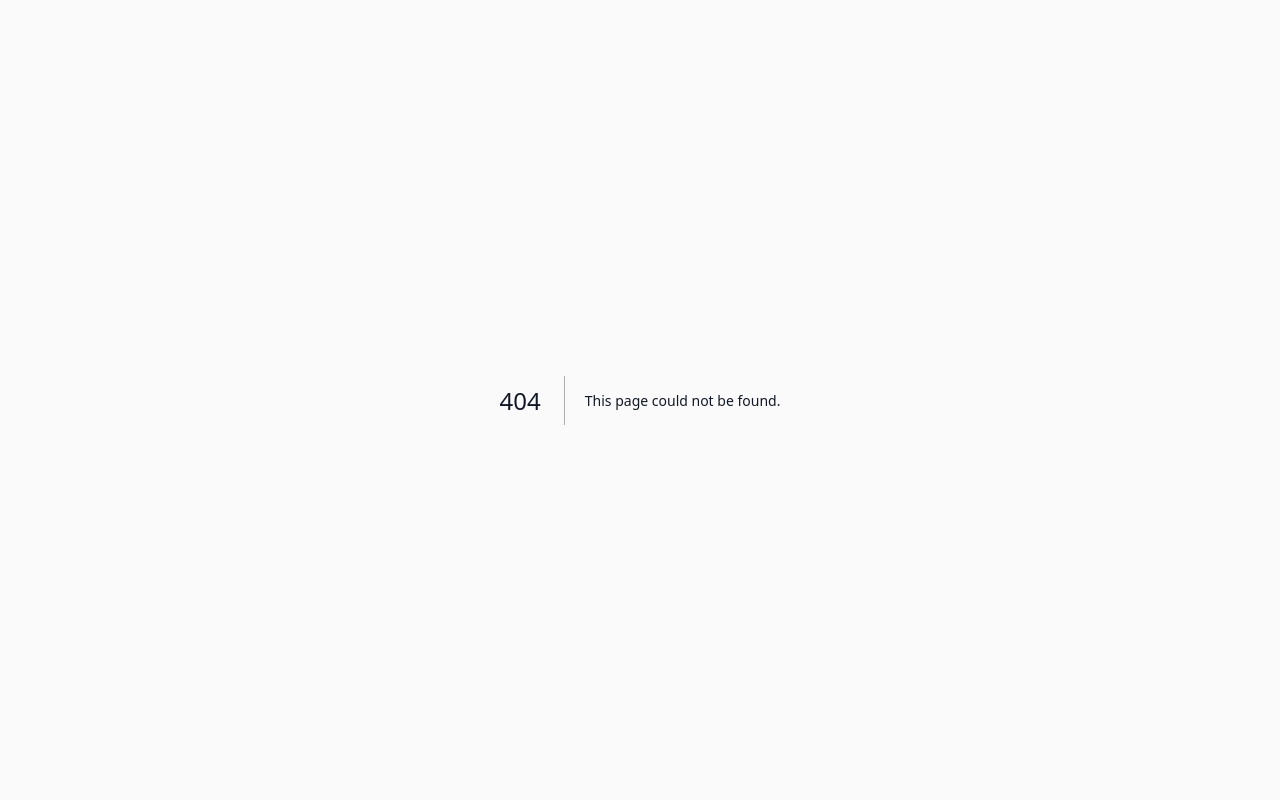
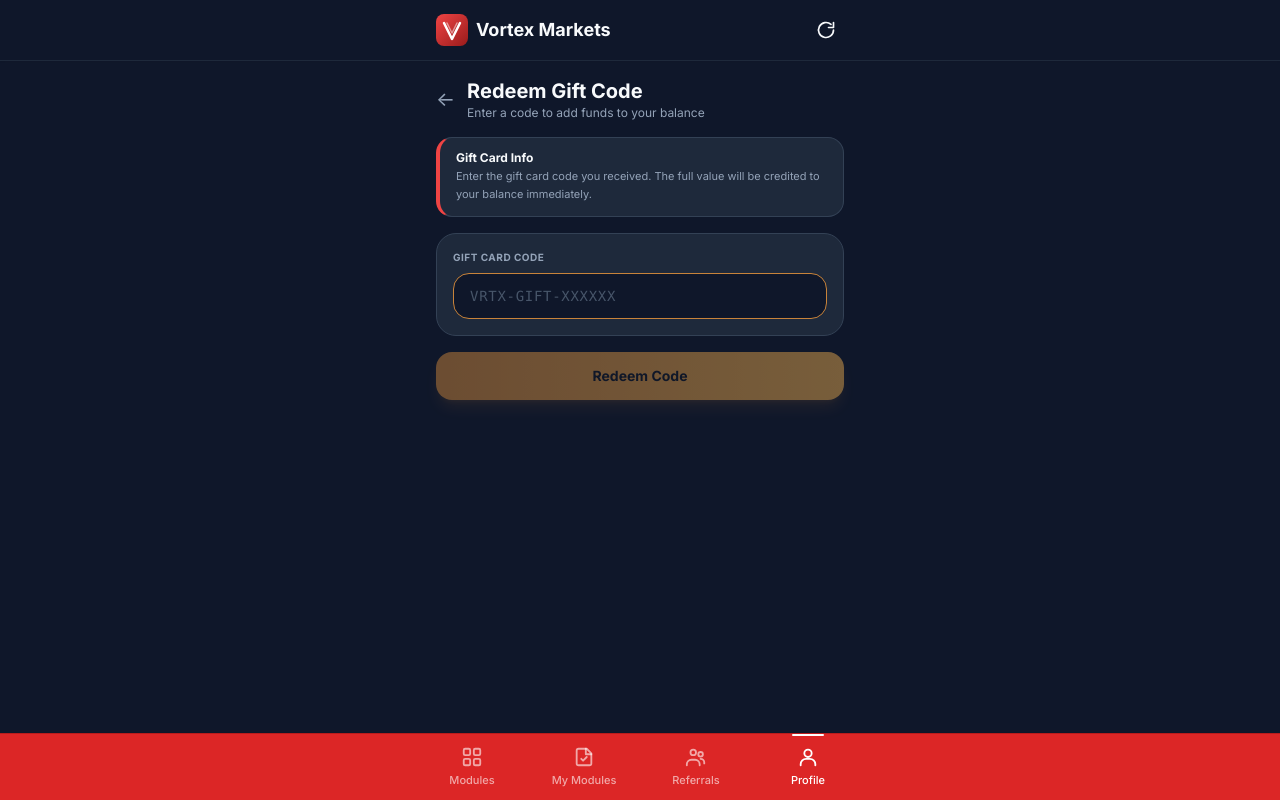
Before and after one commit to paercy32-eng/Vortex-Markets, a Next.js app: page /profile/redeem-gift in a window 1280 px wide. Before the commit this address had no page. Built offline with nearby package versions, Linux system fonts and the light colour scheme; no server answers.

Commit message:
Create page.tsx

```diff
--- /dev/null
+++ b/app/(main)/profile/redeem-gift/page.tsx
@@ -0,0 +1,150 @@
+'use client';
+
+import { useState } from 'react';
+import { useRouter } from 'next/navigation';
+import Link from 'next/link';
+import toast from 'react-hot-toast';
+
+export default function RedeemGiftPage() {
+  const router = useRouter();
+  const [code, setCode] = useState('');
+  const [loading, setLoading] = useState(false);
+  const [success, setSuccess] = useState<{ amount: number } | null>(null);
+
+  async function submit() {
+    const clean = code.trim().toUpperCase();
+    if (!clean) {
+      toast.error('Enter a gift card code');
+      return;
+    }
+
+    setLoading(true);
+    try {
+      const res = await fetch('/api/gift-cards/redeem?t=' + Date.now(), {
+        method: 'POST',
+        headers: { 'Content-Type': 'application/json' },
+        cache: 'no-store',
+        body: JSON.stringify({ code: clean }),
+      });
+      const data = await res.json();
+
+      if (!res.ok) {
+        toast.error(data.error || 'Could not redeem');
+        setLoading(false);
+        return;
+      }
+
+      // Extract amount if API returns it
+      const amount = Number(data.amount || data.reward || 0);
+      setSuccess({ amount });
+      toast.success(data.message || 'Gift card redeemed');
+    } catch {
+      toast.error('Network error');
+      setLoading(false);
+    }
+  }
+
+  return (
+    <div className="animate-fade-in">
+      {/* Header */}
+      <div className="flex items-center gap-3 mb-4">
+        <Link href="/profile" className="text-[#94A3B8] text-xl">
+          ←
+        </Link>
+        <div>
+          <h1 className="text-xl font-bold text-[#F8FAFC]">
+            Redeem Gift Code
+          </h1>
+          <p className="text-[#94A3B8] text-xs">
+            Enter a code to add funds to your balance
+          </p>
+        </div>
+      </div>
+
+      {!success ? (
+        <>
+          {/* Info note */}
+          <div className="bg-[#1E293B] border border-[#334155] border-l-4 border-l-[#EF4444] rounded-xl px-4 py-3 mb-4">
+            <p className="text-[#F8FAFC] font-bold text-xs mb-0.5">
+              Gift Card Info
+            </p>
+            <p className="text-[#94A3B8] text-[11px] leading-relaxed">
+              Enter the gift card code you received. The full value will be
+              credited to your balance immediately.
+            </p>
+          </div>
+
+          {/* Code input */}
+          <div className="bg-[#1E293B] border border-[#334155] rounded-2xl p-4 mb-4">
+            <label className="block text-[10px] text-[#94A3B8] font-bold mb-2 uppercase tracking-wider">
+              Gift Card Code
+            </label>
+            <input
+              type="text"
+              value={code}
+              onChange={(e) => setCode(e.target.value.toUpperCase())}
+              placeholder="VRTX-GIFT-XXXXXX"
+              autoComplete="off"
+              autoFocus
+              className="w-full bg-[#0F172A] border border-[#334155] rounded-xl px-4 py-3 text-[#F8FAFC] placeholder-[#475569] focus:outline-none focus:border-[#C8833A] transition text-sm uppercase font-mono tracking-wider"
+            />
+          </div>
+
+          {/* Submit */}
+          <button
+            onClick={submit}
+            disabled={loading || !code.trim()}
+            className="w-full bg-gradient-to-r from-[#C8833A] to-[#E0A44C] text-white font-bold py-3.5 rounded-xl active:scale-[0.98] transition shadow-lg shadow-[#C8833A]/20 text-sm disabled:opacity-50"
+          >
+            {loading ? 'Redeeming...' : 'Redeem Code'}
+          </button>
+        </>
+      ) : (
+        <>
+          {/* Success state */}
+          <div className="bg-[#1E293B] border border-[#334155] rounded-2xl p-6 text-center mb-4">
+            <div className="w-16 h-16 rounded-full bg-[#064E3B] border border-[#34D399]/30 mx-auto flex items-center justify-center mb-4">
+              <svg
+                viewBox="0 0 24 24"
+                fill="none"
+                stroke="#34D399"
+                strokeWidth="3"
+                strokeLinecap="round"
+                strokeLinejoin="round"
+                className="w-8 h-8"
+              >
+                <polyline points="20 6 9 17 4 12" />
+              </svg>
+            </div>
+
+            <h2 className="text-[#F8FAFC] font-bold text-lg mb-1">
+              Gift Card Redeemed!
+            </h2>
+            <p className="text-[#94A3B8] text-xs mb-4">
+              Your balance has been updated.
+            </p>
+
+            {success.amount > 0 && (
+              <div className="bg-[#0F172A] border border-[#334155] rounded-xl p-4 mb-2">
+                <p className="text-[#94A3B8] text-[10px] uppercase tracking-wider mb-1">
+                  Amount Credited
+                </p>
+                <p className="text-[#34D399] font-bold text-2xl">
+                  +{success.amount.toLocaleString()}{' '}
+                  <span className="text-sm">UGX</span>
+                </p>
+              </div>
+            )}
+          </div>
+
+          <Link
+            href="/profile"
+            className="block w-full text-center bg-gradient-to-r from-[#C8833A] to-[#E0A44C] text-white font-bold py-3.5 rounded-xl active:scale-[0.98] transition shadow-lg shadow-[#C8833A]/20 text-sm"
+          >
+            Back to Profile
+          </Link>
+        </>
+      )}
+    </div>
+  );
+}
```
